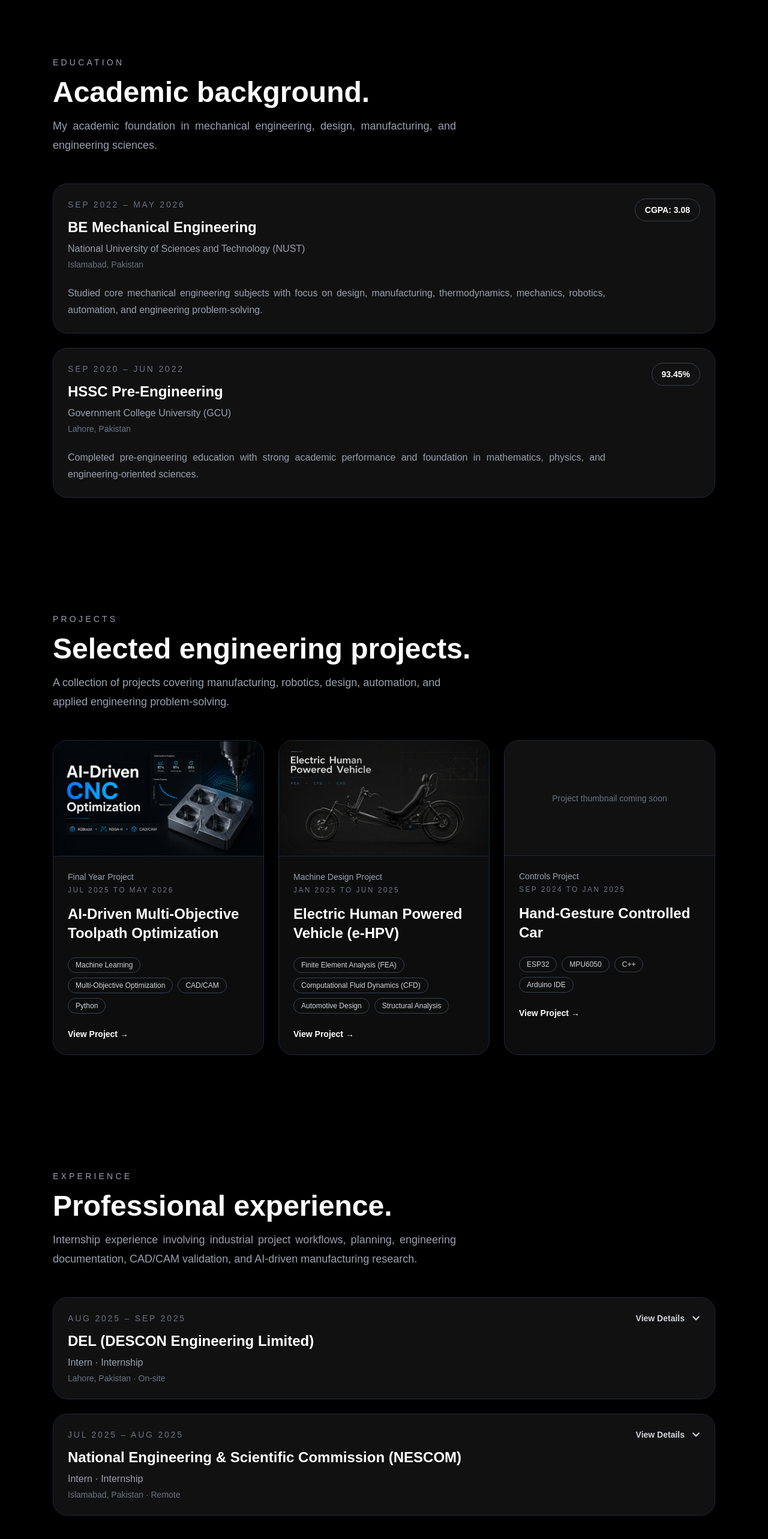
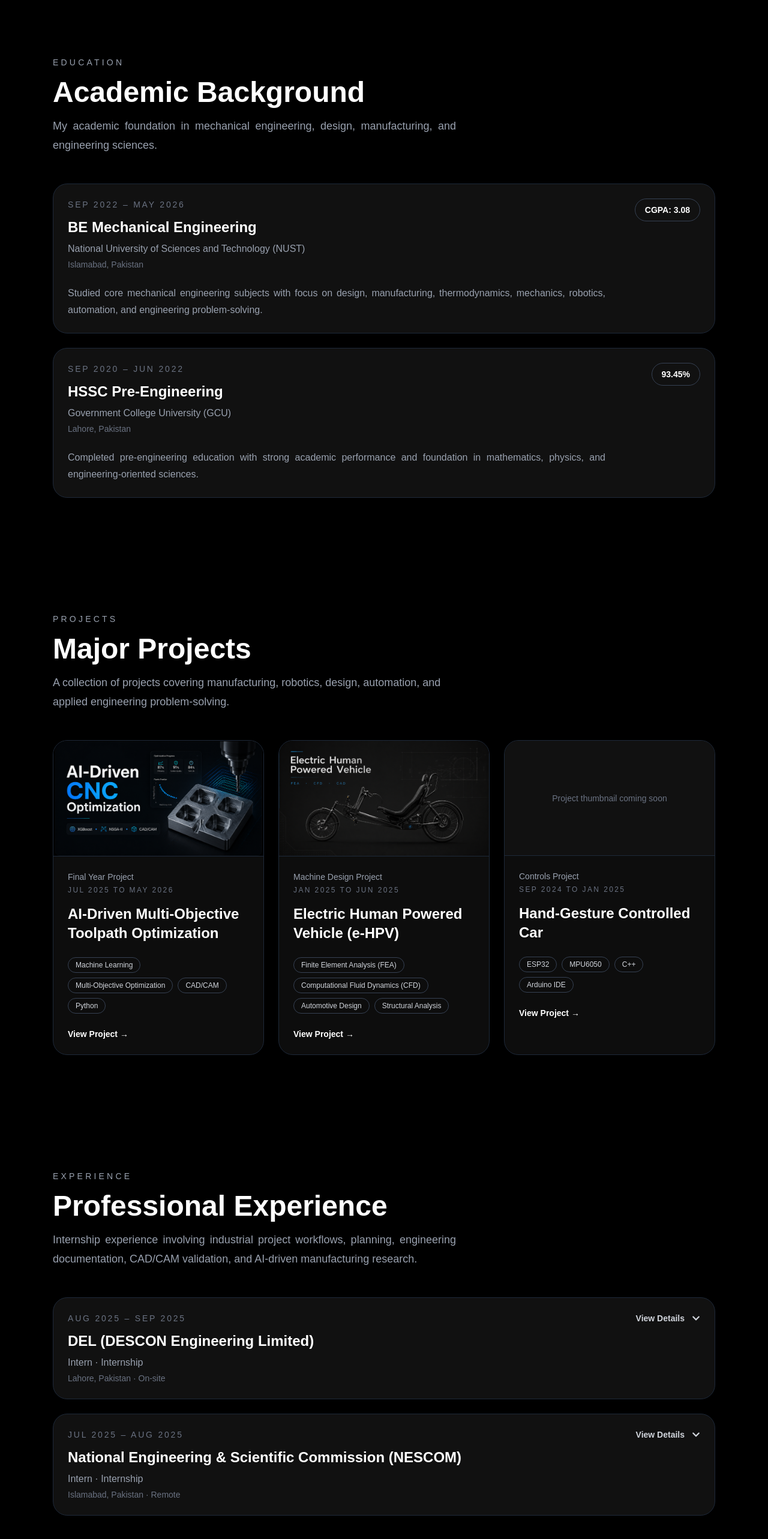
Before and after one commit to akifjanjua/akif-portfolio, a Next.js app: page / in a window 1280 px wide. Shown: the part 1576-4142 px from the top of the page at 60% size. Built offline with nearby package versions, Linux system fonts and the light colour scheme.

Commit message:
Did something

```diff
--- a/src/app/page.js
+++ b/src/app/page.js
@@ -210,7 +210,7 @@ const navLift = isMobile ? 4 * (1 - scrollProgress) : 10 * (1 - scrollProgress);
     </p>
 
     <h2 className="text-4xl font-bold md:text-5xl">
-      Academic background.
+      Academic Background
     </h2>
 
     <p className="copy-text mt-4 max-w-2xl text-lg leading-8 text-gray-400">
@@ -264,7 +264,7 @@ const navLift = isMobile ? 4 * (1 - scrollProgress) : 10 * (1 - scrollProgress);
           </p>
 
           <h2 className="text-4xl font-bold md:text-5xl">
-            Selected engineering projects.
+            Major Projects
           </h2>
 
           <p className="mt-4 max-w-2xl text-lg leading-8 text-gray-400">
@@ -333,7 +333,7 @@ const navLift = isMobile ? 4 * (1 - scrollProgress) : 10 * (1 - scrollProgress);
     </p>
 
     <h2 className="text-4xl font-bold md:text-5xl">
-      Professional experience.
+      Professional Experience
     </h2>
 
     <p className="copy-text mt-4 max-w-2xl text-lg leading-8 text-gray-400">
@@ -409,7 +409,7 @@ const navLift = isMobile ? 4 * (1 - scrollProgress) : 10 * (1 - scrollProgress);
     </p>
 
     <h2 className="text-4xl font-bold md:text-5xl">
-      Certificates and documents.
+      Certificates and Documents
     </h2>
 
     <p className="copy-text mt-4 max-w-2xl text-lg leading-8 text-gray-400">
@@ -477,7 +477,7 @@ const navLift = isMobile ? 4 * (1 - scrollProgress) : 10 * (1 - scrollProgress);
           </p>
 
           <h2 className="text-4xl font-bold md:text-5xl">
-            Technical skills and tools.
+            Technical Skills and Tools
           </h2>
 
           <p className="mt-4 max-w-2xl text-lg leading-8 text-gray-400">
@@ -518,7 +518,7 @@ const navLift = isMobile ? 4 * (1 - scrollProgress) : 10 * (1 - scrollProgress);
           </p>
 
           <h2 className="max-w-3xl text-4xl font-bold md:text-5xl">
-  Interested in hiring me or discussing an engineering opportunity?
+  Interested in connecting?
 </h2>
           <p className="mt-6 max-w-2xl text-lg leading-8 text-gray-400">
             I am open to mechanical engineering roles, trainee engineer
```
